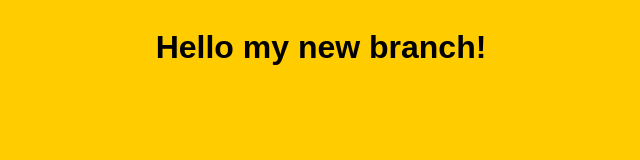
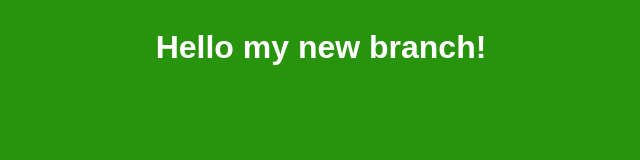
Before and after one commit to esUnifor/ModuloControledeVersao, a plain HTML site: page index.html in a window 1280 px wide. Shown: the whole page, without its empty margins (319-959 px from the left). Drawn offline with Linux system fonts and the light colour scheme.

Commit message:
modificado cor de fundo paa verde e cor do texto para branco

```diff
--- a/index.html
+++ b/index.html
@@ -6,7 +6,8 @@
     <title>Git Branch</title>
     <style>
         body{
-            background-color: #ffcc00;
+            background-color: #28940d;
+            color: white;
             display: flex;
             justify-content: center;
             height: 100vh;
```
